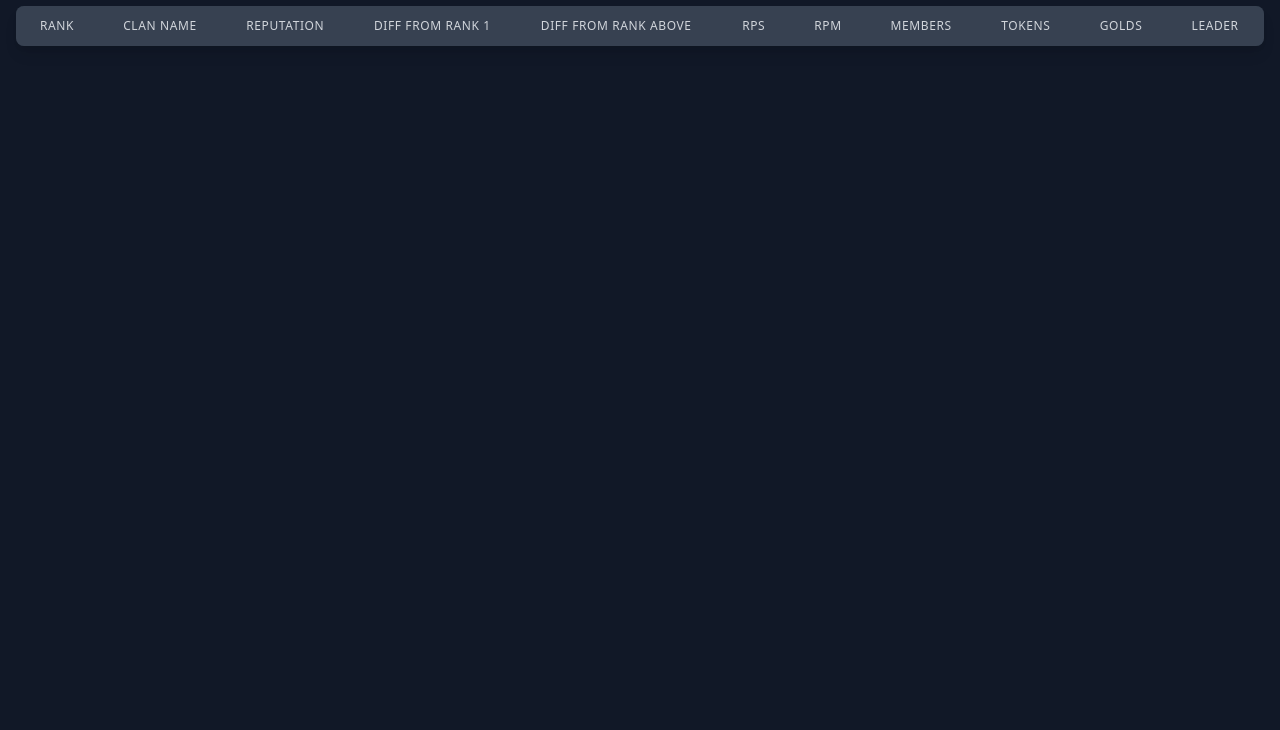
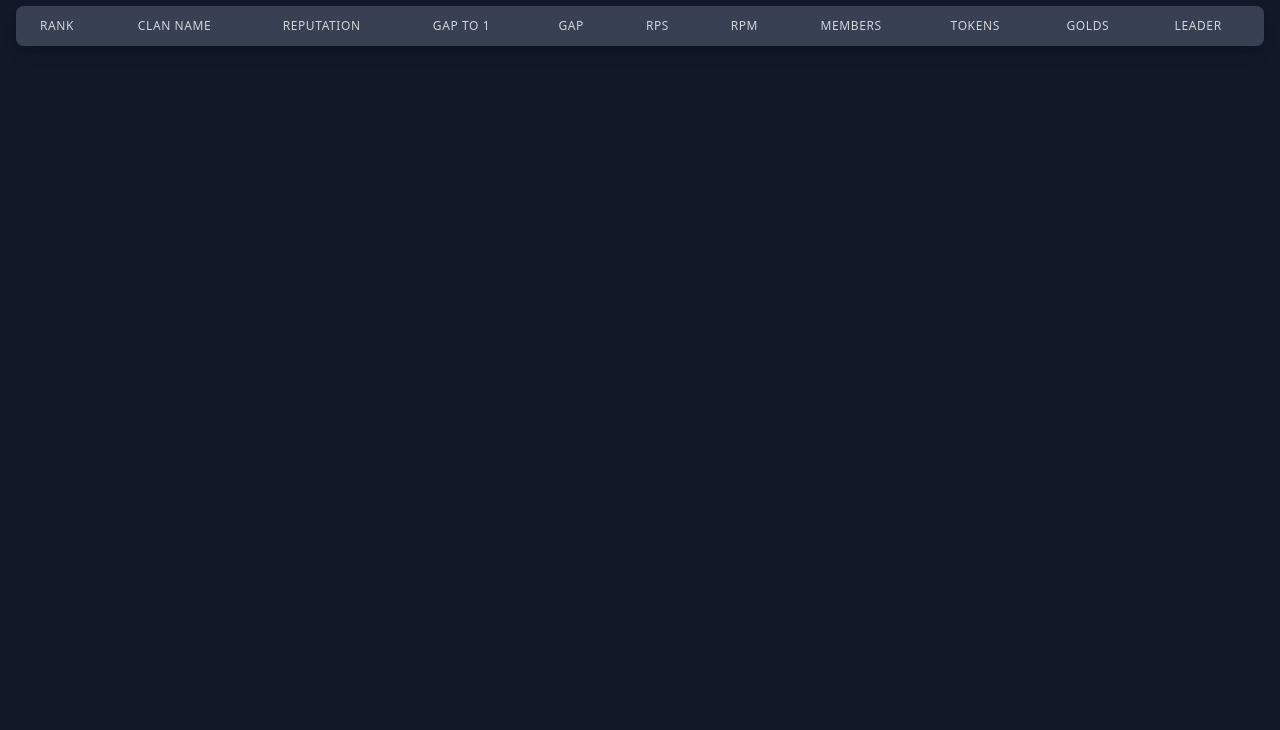
Before and after one commit to syfqsamvpn/ninja-rift, a plain HTML site: page clan-ranking.html in a window 1280 px wide. Shown: the part 70-800 px from the top of the page. Drawn offline with nearby package versions, Linux system fonts and the light colour scheme; no server answers.

Commit message:
Update clan-ranking.html

```diff
--- a/clan-ranking.html
+++ b/clan-ranking.html
@@ -35,8 +35,8 @@
                         <th class="px-6 py-3 text-left text-xs font-medium text-gray-300 uppercase tracking-wider">Rank</th>
                         <th class="px-6 py-3 text-left text-xs font-medium text-gray-300 uppercase tracking-wider">Clan Name</th>
                         <th class="px-6 py-3 text-left text-xs font-medium text-gray-300 uppercase tracking-wider">Reputation</th>
-                        <th class="px-6 py-3 text-left text-xs font-medium text-gray-300 uppercase tracking-wider">Diff from Rank 1</th>
-                        <th class="px-6 py-3 text-left text-xs font-medium text-gray-300 uppercase tracking-wider">Diff from Rank Above</th>
+                        <th class="px-6 py-3 text-left text-xs font-medium text-gray-300 uppercase tracking-wider">Gap to 1</th>
+                        <th class="px-6 py-3 text-left text-xs font-medium text-gray-300 uppercase tracking-wider">Gap</th>
                         <th class="px-6 py-3 text-left text-xs font-medium text-gray-300 uppercase tracking-wider">RPS</th>
                         <th class="px-6 py-3 text-left text-xs font-medium text-gray-300 uppercase tracking-wider">RPM</th>
                         <th class="px-6 py-3 text-left text-xs font-medium text-gray-300 uppercase tracking-wider">Members</th>
```
